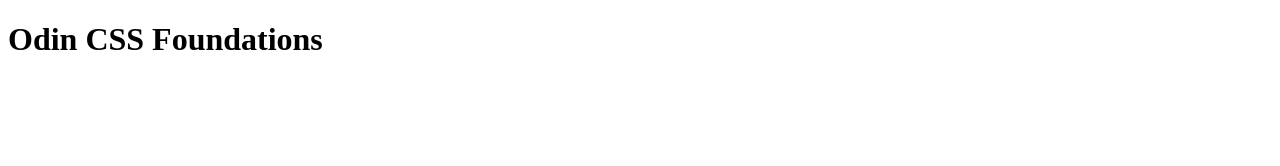
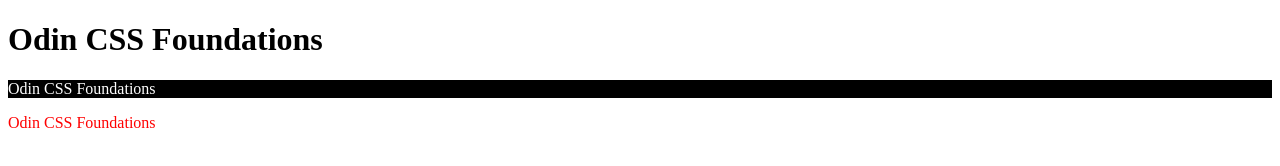
Before and after one commit to murilo-almeida1/odin-css-foundations, a plain HTML site: page index.html in a window 1280 px wide. Drawn offline with Linux system fonts and the light colour scheme.

Commit message:
feat: adiciona styles.css e atualiza comentários

```diff
--- a/css/cascade.css
+++ b/css/cascade.css
@@ -1,4 +1,7 @@
-/* Inline styles have the highest specificity compared to selectors */
+/* 1. Importance: transition > !important > animation > normal
+2. Origin: website > user > browser - reversed for !important
+3. Specificity: inline > layer > id > class | attribute | pseudo-class > type | pseudo-element
+4. Position: last > first */
 
 /* With no higher specificity, the one with more selectors wins - red */
 .subsection {
--- a/css/properties.css
+++ b/css/properties.css
@@ -4,9 +4,10 @@ p {
     background-color: #ff0000ff;
     color: rgba(255, 0, 0, 1.0);
     color: hsla(360, 100%, 50%, 1.0);
+    color: currentColor;
 }
 
-/* Typography Basics and Text-Align */
+/* Typography Basics and Text-Align - always include a generic font-family as a fallback */
 p {
     font-family:'Times New Roman', Times, serif;
     font-size: 22px;
--- /dev/null
+++ b/css/styles.css
@@ -0,0 +1,9 @@
+/* External CSS */
+div {
+    color: white;
+    background-color: black;
+}
+
+p {
+    color: red;
+}
--- a/index.html
+++ b/index.html
@@ -3,9 +3,19 @@
     <head>
         <meta charset="UTF-8">
         <title>Odin CSS Foundations - Practice</title>
+        <link rel="stylesheet" href="./css/styles.css">
+        <!-- Internal CSS
+        <style>
+
+        </style> -->
     </head>
 
     <body>
         <h1>Odin CSS Foundations</h1>
+        <div>Odin CSS Foundations</div>
+        <p>Odin CSS Foundations</p>
+
+        <!-- Inline CSS -->
+        <!-- <div style="color: white; background-color: black;">Odin CSS Foundations</div> -->
     </body>
 </html>
```
